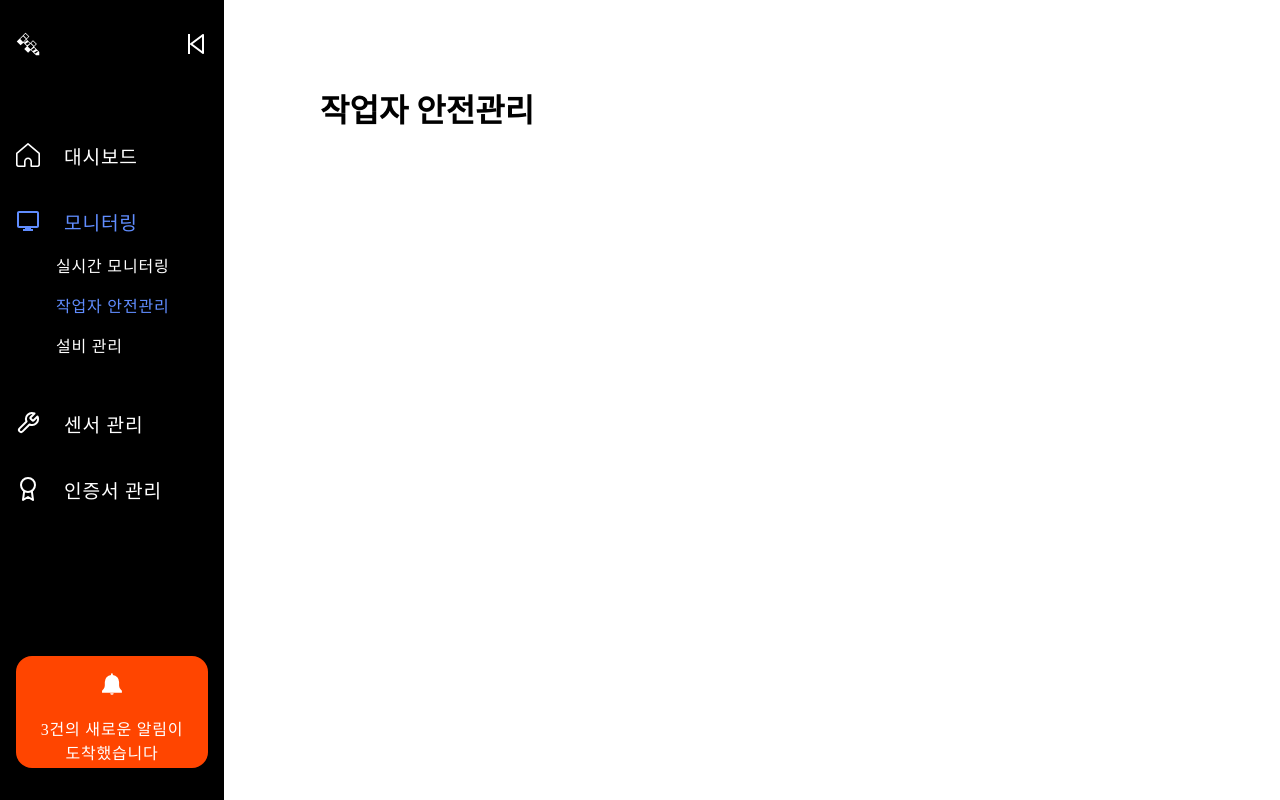
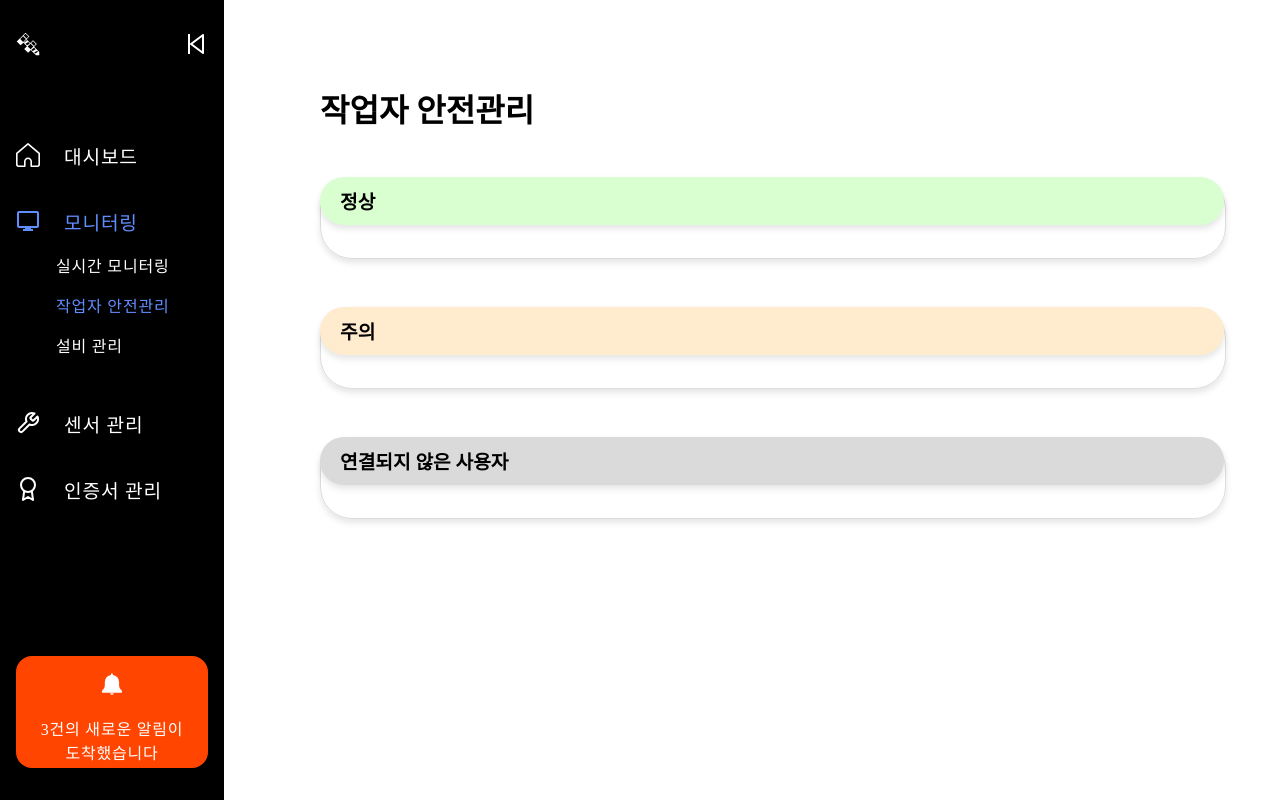
Before and after one commit to Fac2Real/FE, a React (Vite) app: page /safety in a window 1280 px wide. Built offline with nearby package versions, Linux system fonts and the light colour scheme.

Commit message:
feat | sprint2 | FRB-72 | 작업자 관리페이지 구성 | 김예인
기본 구성만 완료했습니다

```diff
--- a/src/pages/Safety.jsx
+++ b/src/pages/Safety.jsx
@@ -1,7 +1,39 @@
 export default function Safety() {
+  const mock_workers = {
+    normal_workers: [],
+    abnormal_workers: [],
+    disconnected_workers: [], // 논의필요!
+  };
   return (
     <>
       <h1>작업자 안전관리</h1>
+      {/* 정상 작업자 */}
+      <div className="box-wrapper">
+        <div className="top-box" style={{ backgroundColor: "#D9FFD0" }}>
+          정상
+        </div>
+        <div className="bottom-box">
+          {/* 작업자 목록
+           * 아니 뭐더라 */}
+        </div>
+      </div>
+      {/* 이상 작업자 */}
+      <div className="box-wrapper">
+        <div className="top-box" style={{ backgroundColor: "#FFEBCE" }}>
+          주의
+        </div>
+        <div className="bottom-box">
+          {/* 작업자 목록
+           * 아니 뭐더라 */}
+        </div>
+      </div>
+      {/* 연결되지 않은 작업자 */}
+      <div className="box-wrapper">
+        <div className="top-box" style={{ backgroundColor: "#DADADA" }}>
+          연결되지 않은 사용자
+        </div>
+        <div className="bottom-box"></div>
+      </div>
     </>
   );
 }
```
